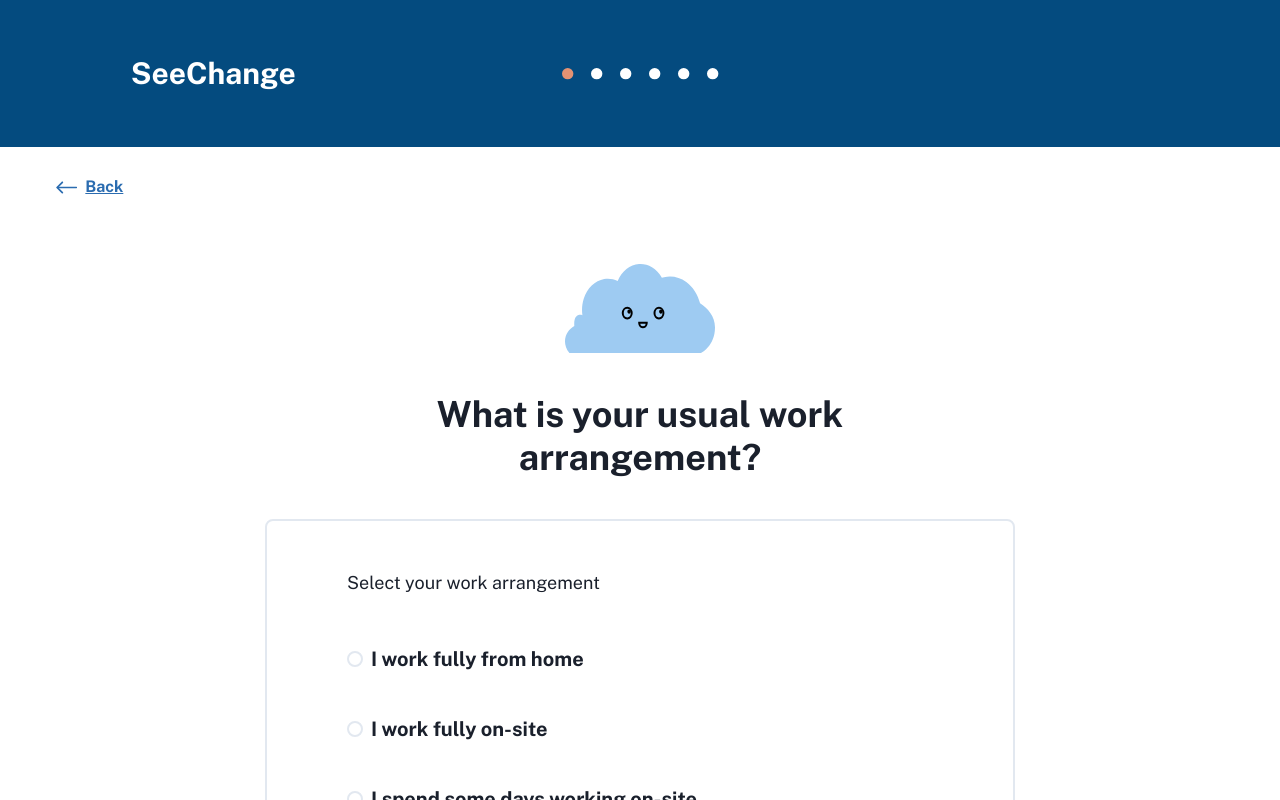
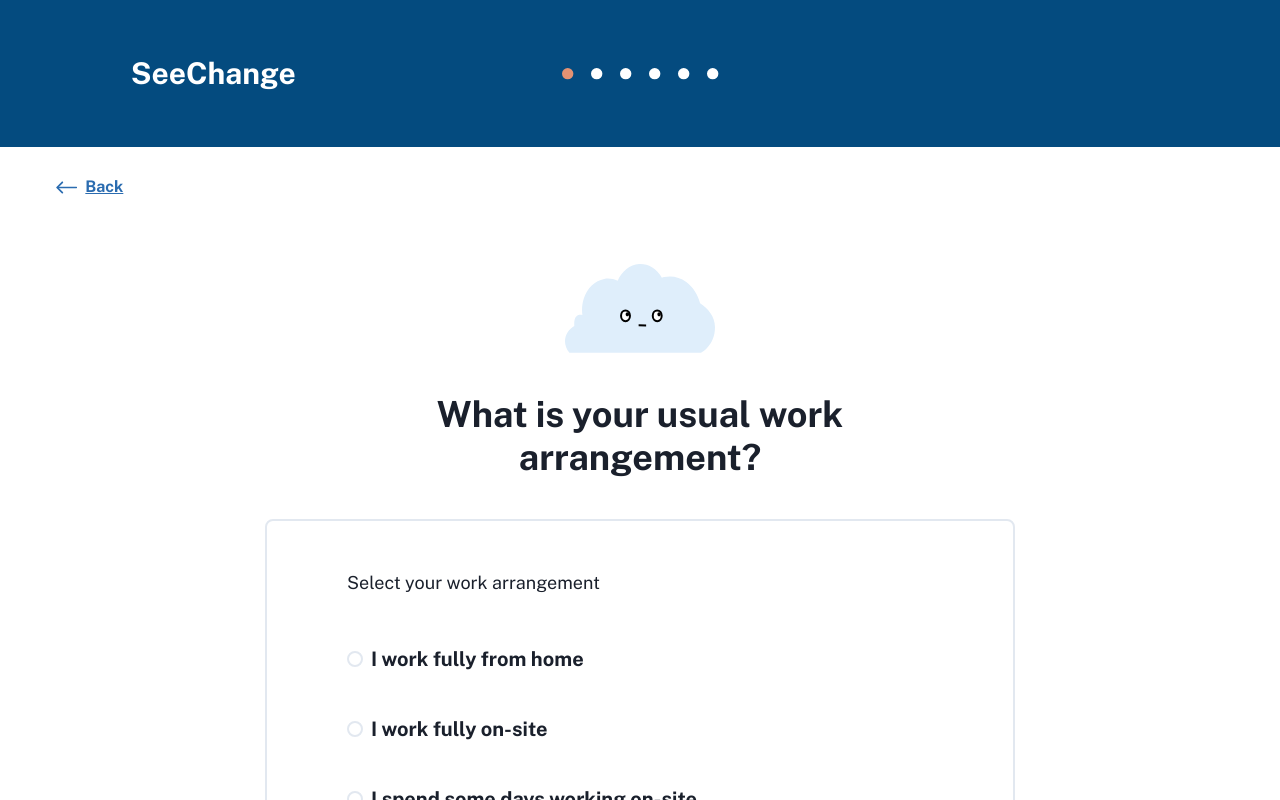
Before and after one commit to CodeforAustralia/council-emissions-calculator, a Next.js app: page /form/WorkArrangement in a window 1280 px wide. Shown: the top 800 px of the page. Built offline with nearby package versions, Linux system fonts and the light colour scheme.

Commit message:
update cloud img to match figma design

```diff
--- a/pages/form/WorkArrangement.jsx
+++ b/pages/form/WorkArrangement.jsx
@@ -11,7 +11,7 @@ import {
 import Layout from "../../components/Layout/Layout";
 import useForm from "../../components/FormProvider";
 import Q1Progress from "../../public/images/progress-bar/q1-progress-dots.svg";
-import Q3Cloud from "../../public/images/clouds/cloud-q3.svg";
+import Cloud from "../../public/images/clouds/cloud-work-arrangement.svg";
 import LinkButton, { BackButton } from "../../components/LinkButton/LinkButton";
 import { useRouter } from "next/router";
 import { sendLogs } from "../../utils/sendLogs";
@@ -71,7 +71,7 @@ export default function WorkArrangement() {
           }}
         />
       </Box>
-      <Q3Cloud />
+      <Cloud />
       <Heading
         mt={10}
         mb={10}
```
Also changed, not shown: public/images/clouds/cloud-work-arrangement.svg (added).
